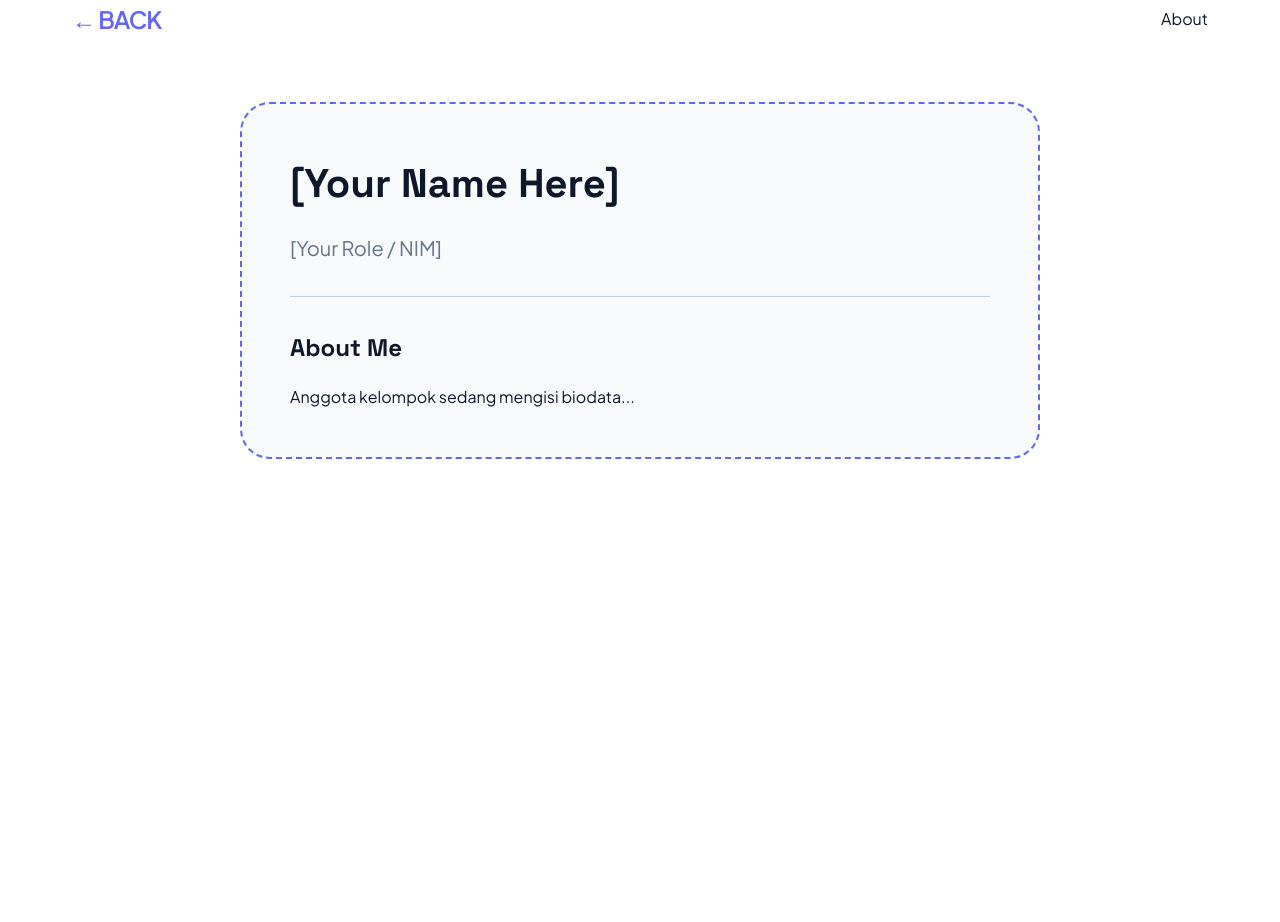
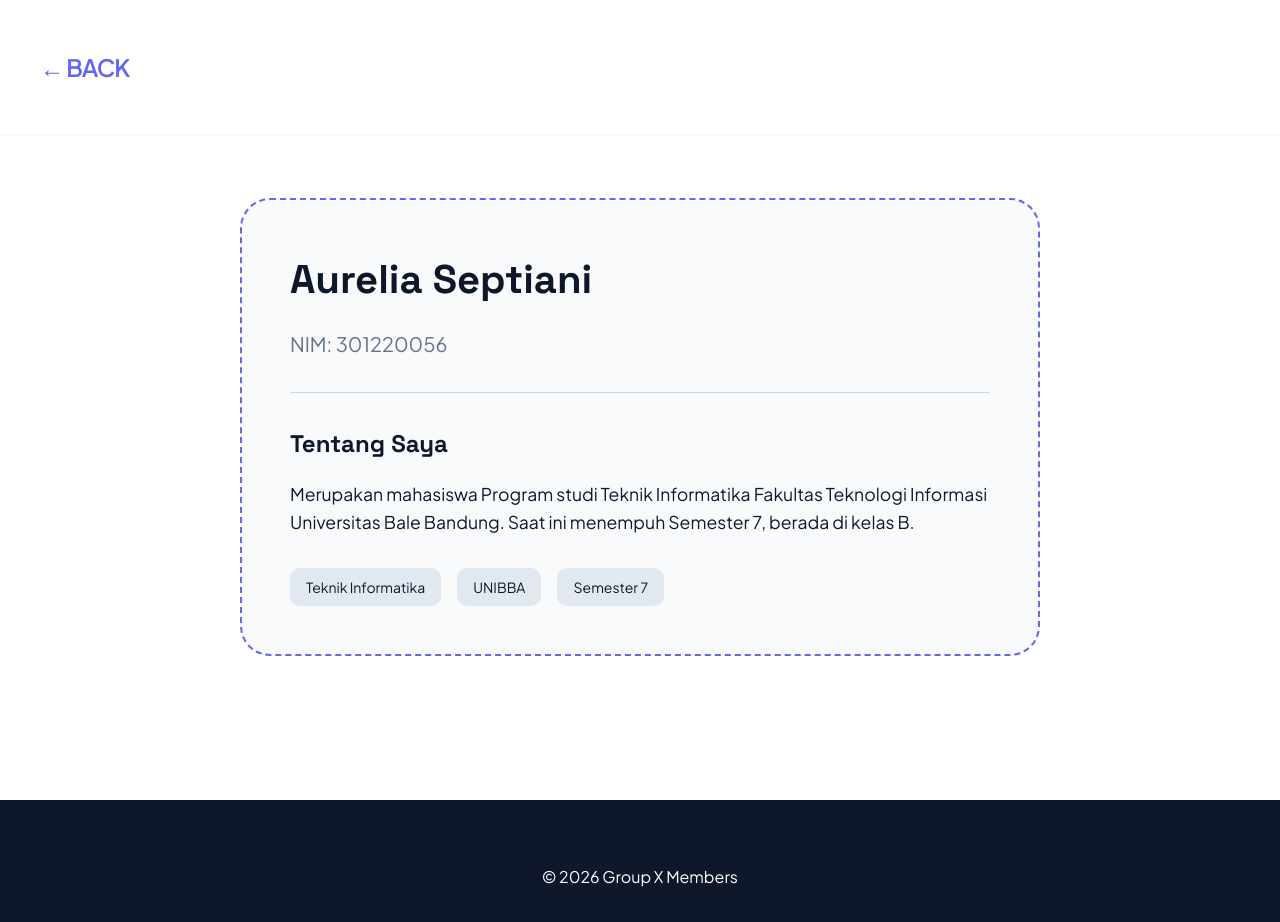
Before and after one commit to AndhikaMS/TugasBesar-PraktikumGit-Kelompok1, a plain HTML site: page members/anggota2.html in a window 1280 px wide. Before the commit the page ends 800 px from the top, so only its background shows below. Drawn offline with Linux system fonts and the light colour scheme.

Commit message:
1. Menambahkan identitas

```diff
--- a/members/anggota2.html
+++ b/members/anggota2.html
@@ -4,7 +4,7 @@
 <head>
     <meta charset="UTF-8">
     <meta name="viewport" content="width=device-width, initial-scale=1.0">
-    <title>Anggota 2 | Profile</title>
+    <title>Anggota 2 | Aurelia Septiani</title>
     <!-- Google Fonts -->
     <link rel="preconnect" href="https://fonts.googleapis.com">
     <link rel="preconnect" href="https://fonts.gstatic.com" crossorigin>
@@ -17,25 +17,48 @@
 </head>
 
 <body style="background: white;">
-    <nav class="container" style="display: flex; justify-content: space-between; align-items: center;">
-        <a href="../index.html" class="logo">← BACK</a>
-        <ul class="nav-links" style="display: flex; gap: 2rem;">
-            <li><a href="../index.html#about">About</a></li>
-        </ul>
-    </nav>
+    <header>
+        <nav class="container"
+            style="display: flex; justify-content: space-between; align-items: center; padding: 1.5rem 0;">
+            <a href="../index.html" class="logo">← BACK</a>
+        </nav>
+    </header>
 
     <main class="container" style="padding: 4rem 0;">
         <div style="max-width: 800px; margin: 0 auto;">
+            <!-- Profile Card -->
             <div class="profile-card"
                 style="padding: 3rem; background: var(--light); border-radius: 30px; border: 2px dashed var(--primary);">
-                <h1 style="font-size: 2.5rem; margin-bottom: 1rem;">[Your Name Here]</h1>
-                <p style="font-size: 1.25rem; color: var(--secondary); margin-bottom: 2rem;">[Your Role / NIM]</p>
+                <h1 style="font-size: 2.5rem; margin-bottom: 1rem;">Aurelia Septiani</h1>
+                <p style="font-size: 1.25rem; color: var(--secondary); margin-bottom: 2rem;">NIM: 301220056</p>
+
                 <hr style="border: none; border-top: 1px solid #cbd5e1; margin-bottom: 2rem;">
-                <h2 style="margin-bottom: 1rem;">About Me</h2>
-                <p>Anggota kelompok sedang mengisi biodata...</p>
+
+                <h2 style="margin-bottom: 1rem;">Tentang Saya</h2>
+                <p style="margin-bottom: 2rem; font-size: 1.1rem; color: var(--dark);">
+                    Merupakan mahasiswa Program studi Teknik Informatika Fakultas Teknologi Informasi Universitas Bale
+                    Bandung. Saat ini menempuh Semester 7, berada di kelas B.
+                </p>
+
+                <div style="display: flex; gap: 1rem;">
+                    <span
+                        style="padding: 0.5rem 1rem; background: #e2e8f0; border-radius: 10px; font-size: 0.875rem;">Teknik
+                        Informatika</span>
+                    <span
+                        style="padding: 0.5rem 1rem; background: #e2e8f0; border-radius: 10px; font-size: 0.875rem;">UNIBBA</span>
+                    <span
+                        style="padding: 0.5rem 1rem; background: #e2e8f0; border-radius: 10px; font-size: 0.875rem;">Semester
+                        7</span>
+                </div>
             </div>
         </div>
     </main>
+
+    <footer>
+        <div class="container footer-content">
+            <p>&copy; 2026 Group X Members</p>
+        </div>
+    </footer>
 </body>
 
 </html>
```
